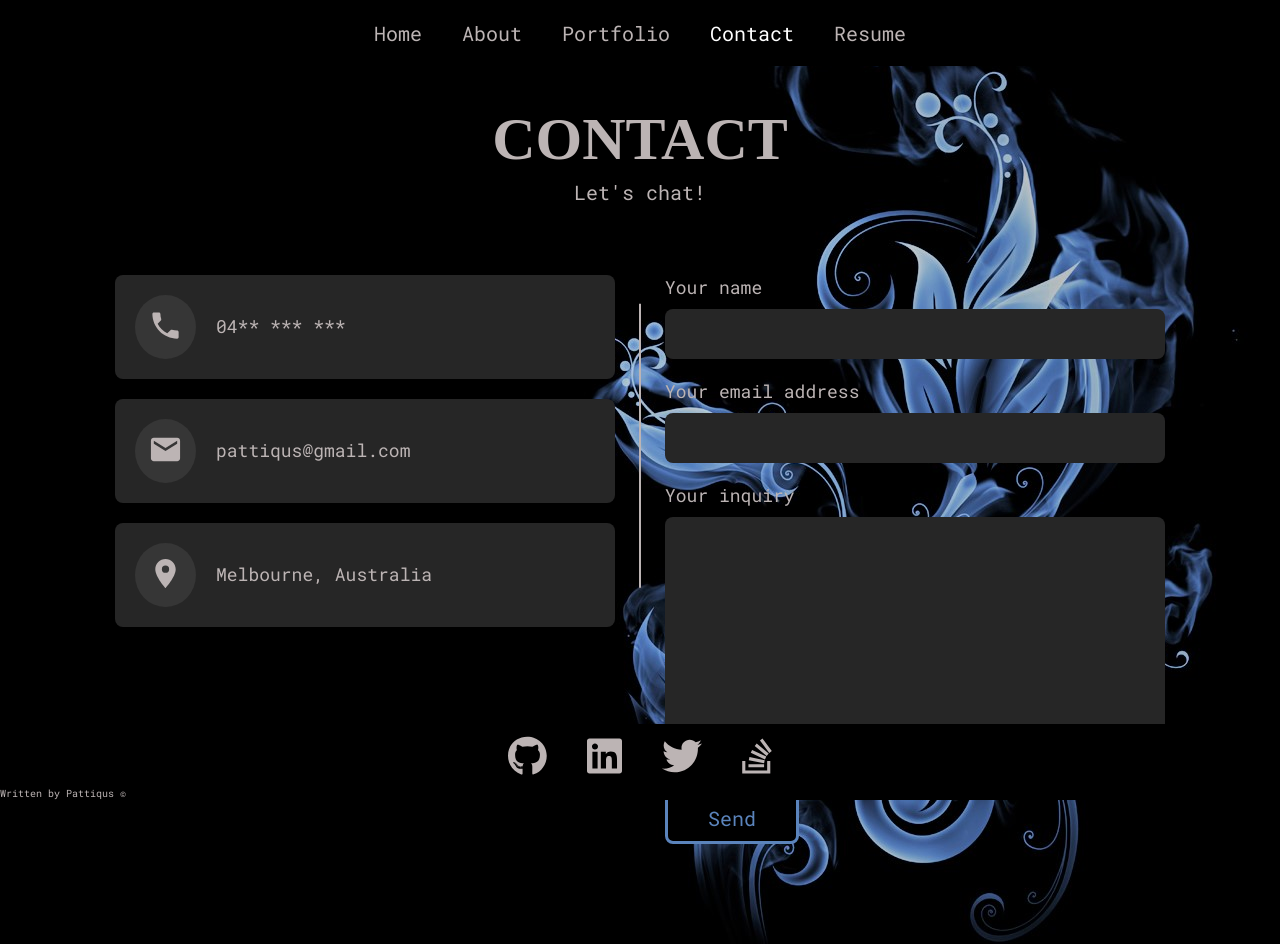
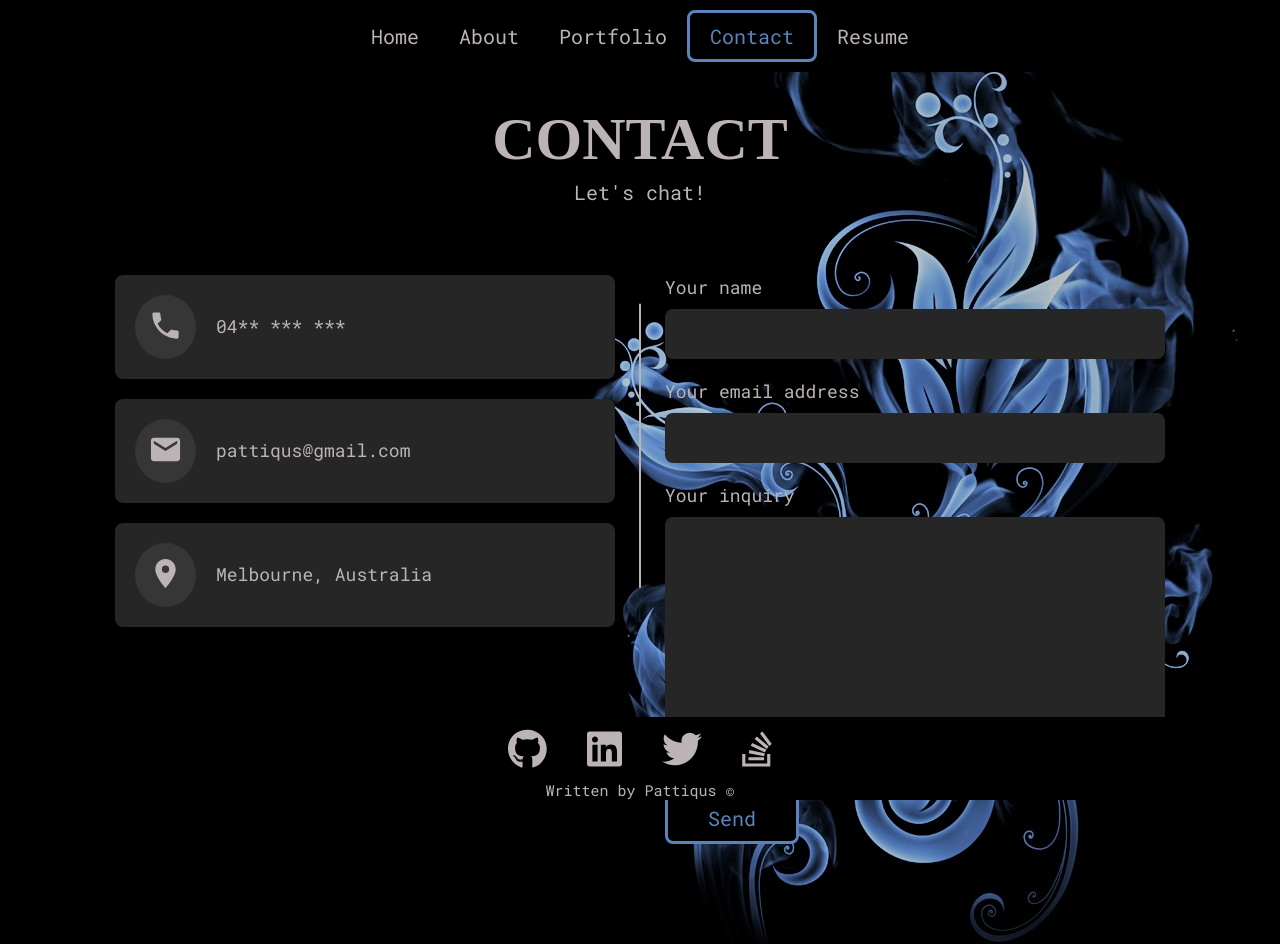
Before and after one commit to Pattiqus/Pattiqus-Portfolio, a React (Create React App) app: page /contact in a window 1280 px wide. Built offline with nearby package versions, Linux system fonts and the light colour scheme; a web font is replaced by a local one.

Commit message:
finished navbar

```diff
--- a/src/layouts/footer/footerLayout.jsx
+++ b/src/layouts/footer/footerLayout.jsx
@@ -18,13 +18,19 @@ const FooterStyles = styled.div`
     list-style: none;
     bottom: 0;
     justify-content: center;
+    &:hover {
+        color: var(--steel-1);
+    }
 }
 .footerButtons {
     margin: 5px 20px 5px 20px;
     font-size: 4rem;
+
 }
-.trademark.span {
+.trademark {
+    display: flex;
     justify-content: center;
+    font-size: 1.5rem;
 }
 `;
 
@@ -62,9 +68,7 @@ export default function footerLayout(props) {
                     </li>
                 ))}
             </ul>
-            <div className='trademark'>
-                <span>Written by Pattiqus © </span>
-            </div>
+            <span className='trademark'>Written by Pattiqus © </span>
         </div>
         </FooterStyles>
         {props.children}
--- a/src/layouts/header/NavLayout.jsx
+++ b/src/layouts/header/NavLayout.jsx
@@ -34,7 +34,10 @@ const NavBarStyle = styled.nav`
         outline: none;
     }
     .active {
-        color: var(--white);
+        color: var(--steel-1);
+        border: solid;
+        border-radius: 8px;
+        border-color: var(--steel-1);
     }
     .mobile-menu-icon {
         position: absolute;
@@ -109,7 +112,7 @@ export default function NavLayout() {
         },
         {
             title: 'Resume',
-            link: 'google.drive can lock in google drive after grade'
+            link: 'https://drive.google.com/file/d/1xcEo0DQjMCLL6iFEljisaLjj2UBkcy0H/view?usp=sharing'
         },
     ];
 
```
